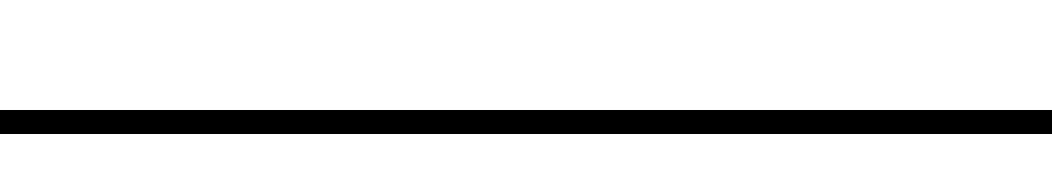
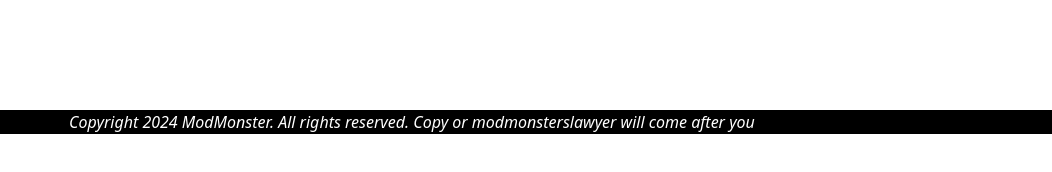
Before and after one commit to Brandonbr1/modmonster.ca, a website: page src/index.html in a window 1280 px wide. Shown: the part 222-394 px from the top of the page, 228-1280 px from the left. Drawn offline with Linux system fonts and the light colour scheme.

Commit message:
changed main page footer text to be white

```diff
--- a/src/index.html
+++ b/src/index.html
@@ -45,7 +45,7 @@
 
 
     <footer class="bg-black">
-      <p class="italic">Copyright 2024 ModMonster. All rights reserved. <a href="./main_hopeage_img/scarycopyright.png"> Copy or modmonsterslawyer will come after you</a></p>
+      <p class="italic text-white">Copyright 2024 ModMonster. All rights reserved. <a href="./main_hopeage_img/scarycopyright.png"> Copy or modmonsterslawyer will come after you</a></p>
     </footer>
 
 </body>
```
